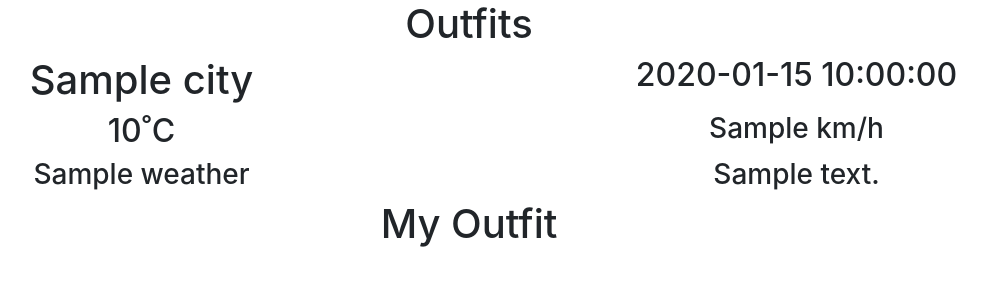
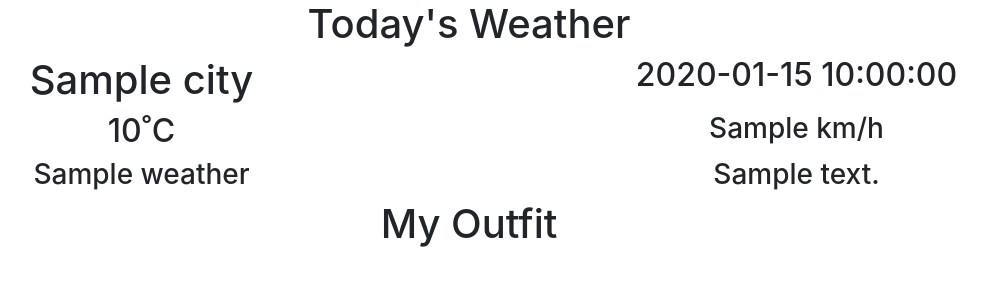
Before and after one commit to Paulinakhew/outweather, a Flask app: template templates/outfits.html in a window 1280 px wide. Shown: the top 300 px of the page, without its empty margins (171-1158 px from the left). Run offline with Flask 2, Linux system fonts and the light colour scheme; the template is opened without the code that fills it: most values are stand-ins (such as "Sample title", 1, 10 or a date in 2020); some libraries are stand-ins or nearby versions.

```diff
--- a/templates/outfits.html
+++ b/templates/outfits.html
@@ -6,7 +6,7 @@
 
 <body>
     <div class = "row">
-        <h1 class = "col-md-12 text-center">Outfits</h1>
+        <h1 class = "col-md-12 text-center">Today's Weather</h1>
     </div>
     <div class = "row">
         <h1 class = "col-md-6 text-center">{{city}}</h1>
```
